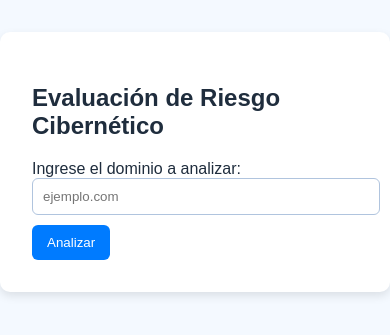
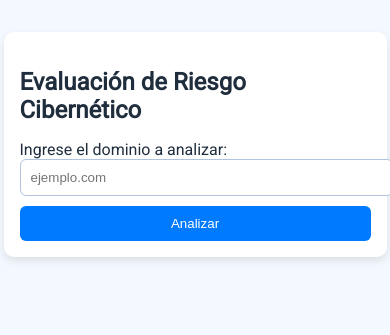
Before and after one commit to Sebasflm/riskmanager, a Flask app: page / in a window 390 px wide. Shown: the top 335 px of the page. Run offline with Flask 3, Linux system fonts and the light colour scheme.

Commit message:
Update styles with Google Font and responsive layout

```diff
--- a/static/css/style.css
+++ b/static/css/style.css
@@ -1,7 +1,13 @@
-body{font-family:Arial,sans-serif;background:#f4f9ff;color:#1f2d3d;margin:0;padding:0;}
-.container{max-width:960px;margin:2rem auto;background:white;padding:2rem;border-radius:10px;box-shadow:0 4px 10px rgba(0,0,0,0.1);}
+@import url("https://fonts.googleapis.com/css2?family=Roboto&display=swap");
+body{font-family:Roboto, Arial, sans-serif;background:#f4f9ff;color:#1f2d3d;margin:0;padding:0;}
+.container{max-width:960px;width:90%;margin:2rem auto;background:white;padding:2rem;border-radius:10px;box-shadow:0 4px 10px rgba(0,0,0,0.1);}
+@media (max-width:600px){
+  .container{padding:1rem;}
+  button{width:100%;}
+}
+h1,h2,h3,h4{color:#1f2d3d;margin-bottom:1rem;}
 input[type="text"]{width:100%;padding:10px;border:1px solid #b0c4de;border-radius:6px;}
-button{background:#007bff;color:white;border:none;padding:10px 15px;margin-top:10px;border-radius:6px;cursor:pointer;}
+button{background:#007bff;color:white;border:none;padding:10px 20px;margin-top:10px;border-radius:6px;cursor:pointer;}
 button:hover{background:#0056b3;}
 .tabs{display:flex;margin-top:20px;}
 .tab{flex:1;padding:10px;background:#e0ecff;text-align:center;cursor:pointer;border:1px solid #ccc;}
@@ -9,7 +15,8 @@ button:hover{background:#0056b3;}
 .tab-content{margin-top:20px;}
 table{width:100%;border-collapse:collapse;margin-top:10px;}
 table,th,td{border:1px solid #a0bcd4;}
-th,td{padding:8px;text-align:center;}
+th,td{padding:10px;text-align:center;color:#1f2d3d;}
+th{background:#e0ecff;}
 .nulo{background-color:#e2e3e5;}/* gris claro */
 .bajo{background-color:#d4edda;}/* verde claro */
 .medio{background-color:#fff3cd;}/* amarillo claro */
```
